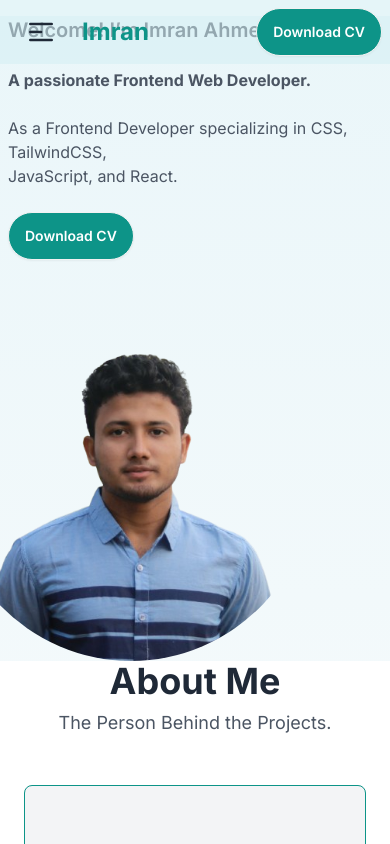
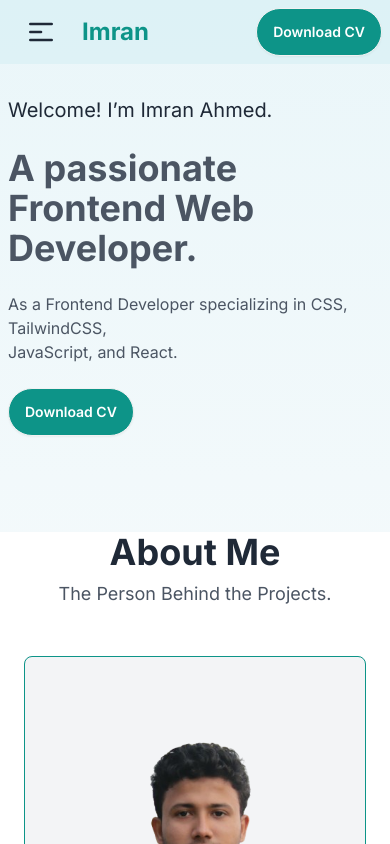
Before and after one commit to Imranahmed935/Personal-Portfolio, a React (Vite) app: page / in a window 390 px wide. Shown: the top 844 px of the page. Built offline with nearby package versions, Linux system fonts and the light colour scheme.

Commit message:
project edit done

```diff
--- a/src/Components/Banner/Banner.jsx
+++ b/src/Components/Banner/Banner.jsx
@@ -3,10 +3,13 @@ import picture from "../../assets/images/banner-2.png";
 
 const Banner = () => {
   return (
-    <div id="home" className="bg-gradient-to-b from-[#def1f6a2] to-[#ecf6f9a2] lg:w-8/12 mx-auto sm:flex items-center sm:p-16">
-      <div className="lg:w-3/4 space-y-6 px-2 mt-4">
-        <h1 className="text-xl font-semibold">Welcome! I’m Imran Ahmed.</h1>
-        <p className="lg:text-5xl text-3 font-bold text-gray-600">
+    <div
+      id="home"
+      className="bg-gradient-to-b from-[#def1f6a2] to-[#ecf6f9a2] lg:w-8/12 mx-auto sm:flex items-center sm:p-16"
+    >
+      <div className="lg:w-3/4 space-y-6 px-2 p-24">
+        <h1 className="text-xl lg:font-semibold">Welcome! I’m Imran Ahmed.</h1>
+        <p className="lg:text-5xl text-4xl font-bold text-gray-600">
           A passionate Frontend Web Developer.
         </p>
         <p className="text-gray-600">
@@ -23,7 +26,7 @@ const Banner = () => {
           </a>
         </button>
       </div>
-      <div className="lg:w-1/2">
+      <div className="lg:w-1/2 hidden sm:block">
         <img className="px-2 rounded-full -ml-16" src={picture} alt="" />
       </div>
     </div>
--- a/src/Components/Footer/Footer.jsx
+++ b/src/Components/Footer/Footer.jsx
@@ -1,19 +1,29 @@
 import React from "react";
 import { FaArrowCircleUp } from "react-icons/fa";
 
-
 const Footer = () => {
   return (
-    <footer className="footer bg-neutral text-neutral-content p-4">
-      <div className="lg:w-8/12 mx-auto flex justify-between items-center">
+    <footer className="footer bg-neutral text-neutral-content p-6">
+      <div className="lg:w-8/12 mx-auto flex flex-col lg:flex-row justify-between items-center space-y-4 lg:space-y-0">
+        {/* Logo Section */}
         <aside>
-          <a href="#home" className="text-2xl p-2 font-bold text-[#0d9488]">Imran</a>
+          <a href="#home" className="text-2xl font-bold text-[#0d9488]">
+            Imran
+          </a>
         </aside>
+
+        {/* Copyright Text */}
         <aside>
-          <p>© {new Date().getFullYear()}-Imran Ahmed. All right reserved.</p>
+          <p className="text-center text-sm lg:text-base">
+            © {new Date().getFullYear()} - Imran Ahmed. All rights reserved.
+          </p>
         </aside>
+
+        {/* Scroll to Top Icon */}
         <aside>
-         <a href="#home"><FaArrowCircleUp className="text-3xl text-[#0d9488]  shadow-2xl" /></a>
+          <a href="#home">
+            <FaArrowCircleUp className="text-3xl text-[#0d9488]" />
+          </a>
         </aside>
       </div>
     </footer>
--- a/src/Components/Skills/Skills.jsx
+++ b/src/Components/Skills/Skills.jsx
@@ -35,7 +35,7 @@ const Skills = () => {
         ].map(({ src, title, description }) => (
           <div
             key={title}
-            className="bg-white rounded-lg transition-all duration-300 ease-in-out"
+            className="bg-white rounded-lg border border-gray-300 hover:border-teal-500 transition-all duration-300 ease-in-out p-4"
           >
             <div className="flex justify-center items-center mb-4">
               <img className="w-24 h-24 rounded-full object-cover" src={src} alt={title} />
@@ -44,9 +44,7 @@ const Skills = () => {
               <h2 className="text-xl font-bold text-gray-800 mb-2">
                 {title}
               </h2>
-              <p className="text-sm text-gray-600">
-                {description}
-              </p>
+              <p className="text-sm text-gray-600">{description}</p>
             </div>
           </div>
         ))}
```
